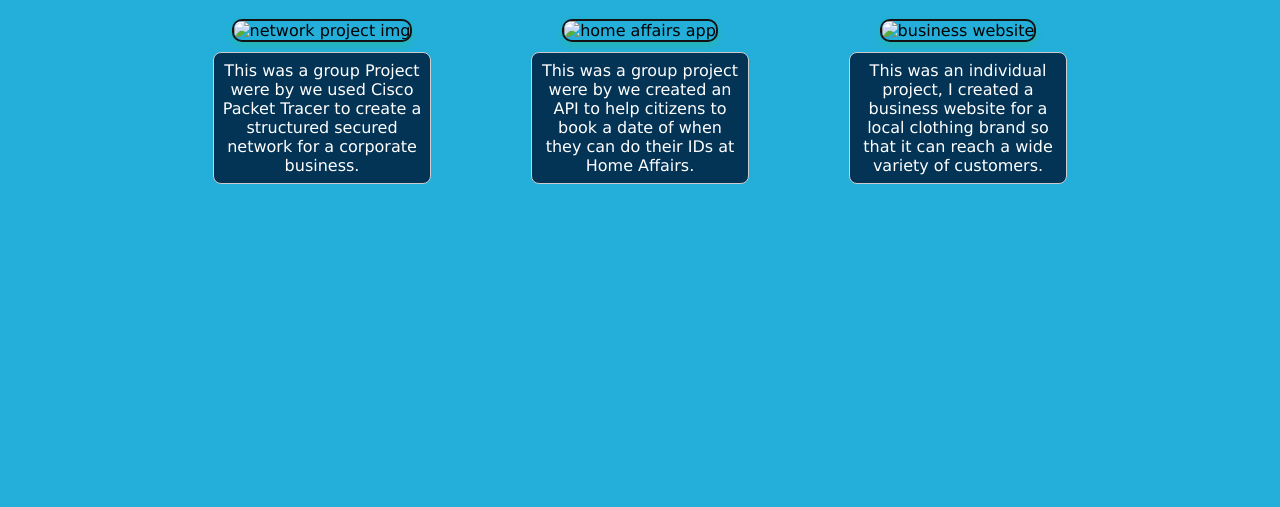
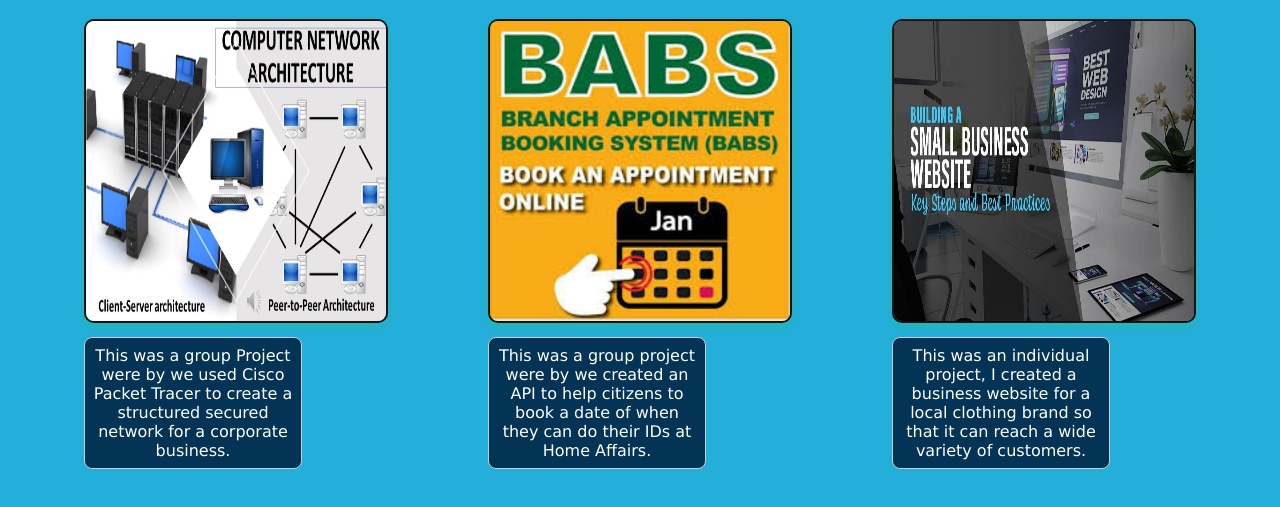
Before and after one commit to sihlegenu7-ship-it/MyPortfolio, a plain HTML site: page Projects.html in a window 1280 px wide. Shown: the part 161-668 px from the top of the page. Drawn offline with Linux system fonts and the light colour scheme.

Commit message:
Update Projects.html

```diff
--- a/Projects.html
+++ b/Projects.html
@@ -21,17 +21,17 @@
   <div class="img-row">
 
     <div class="img-box">
-        <img src="Images/Network project.jpg" alt="network project img" width="300" height="300">
+        <img src="Network project.jpg" alt="network project img" width="300" height="300">
         <p class="img-text"> This was a group Project were by we used Cisco Packet Tracer to create a structured secured network for a corporate business.</p>
     </div>
 
     <div class="img-box">
-        <img src="Images/home affairs app.jpg" alt="home affairs app" width="300" height="300">
+        <img src="home affairs app.jpg" alt="home affairs app" width="300" height="300">
         <p class="img-text">This was a group project were by we created an API to help citizens to book a date of when they can do their IDs at Home Affairs.</p>
     </div>
 
     <div class="img-box">
-        <img src="Images/business website.jpg" alt="business website" width="300" height="300">
+        <img src="business website.jpg" alt="business website" width="300" height="300">
         <p class="img-text"> This was an individual project, I created a business website for a local clothing brand so that it can reach a wide variety of customers.</p>
     </div>
 
@@ -55,4 +55,5 @@
 
 
 
+
 </html>
```
